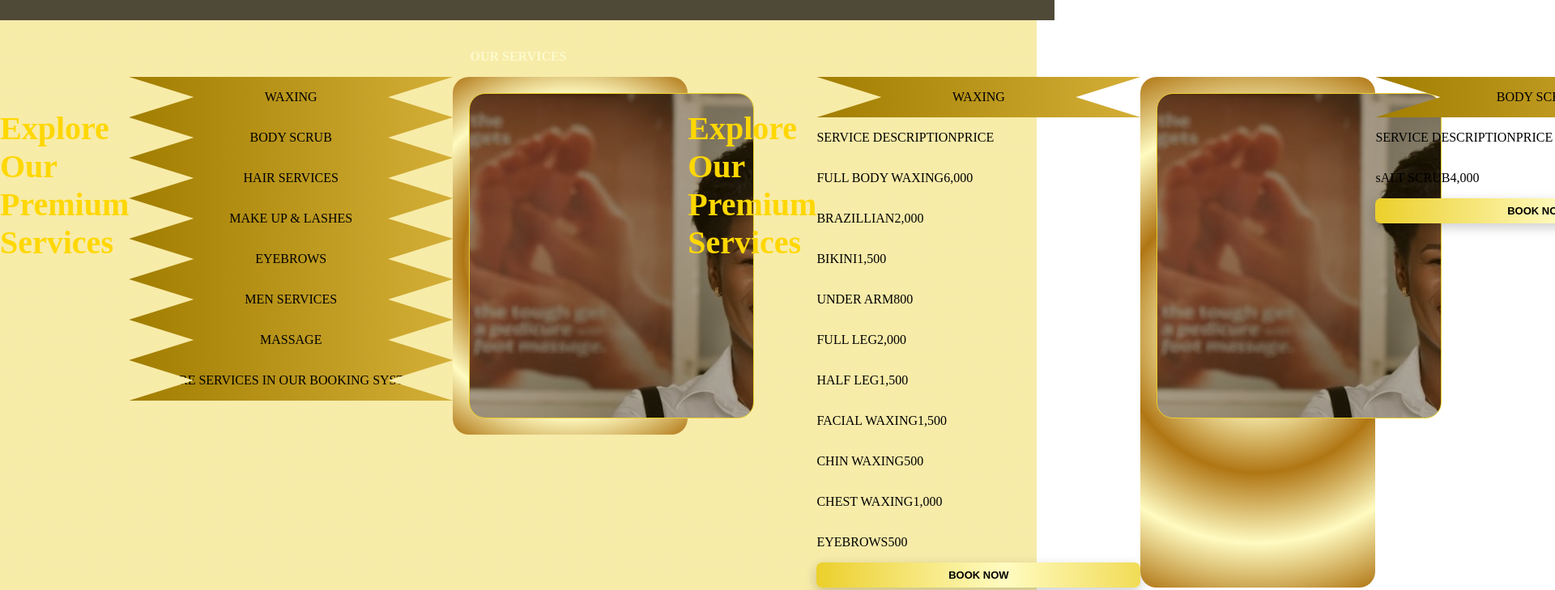
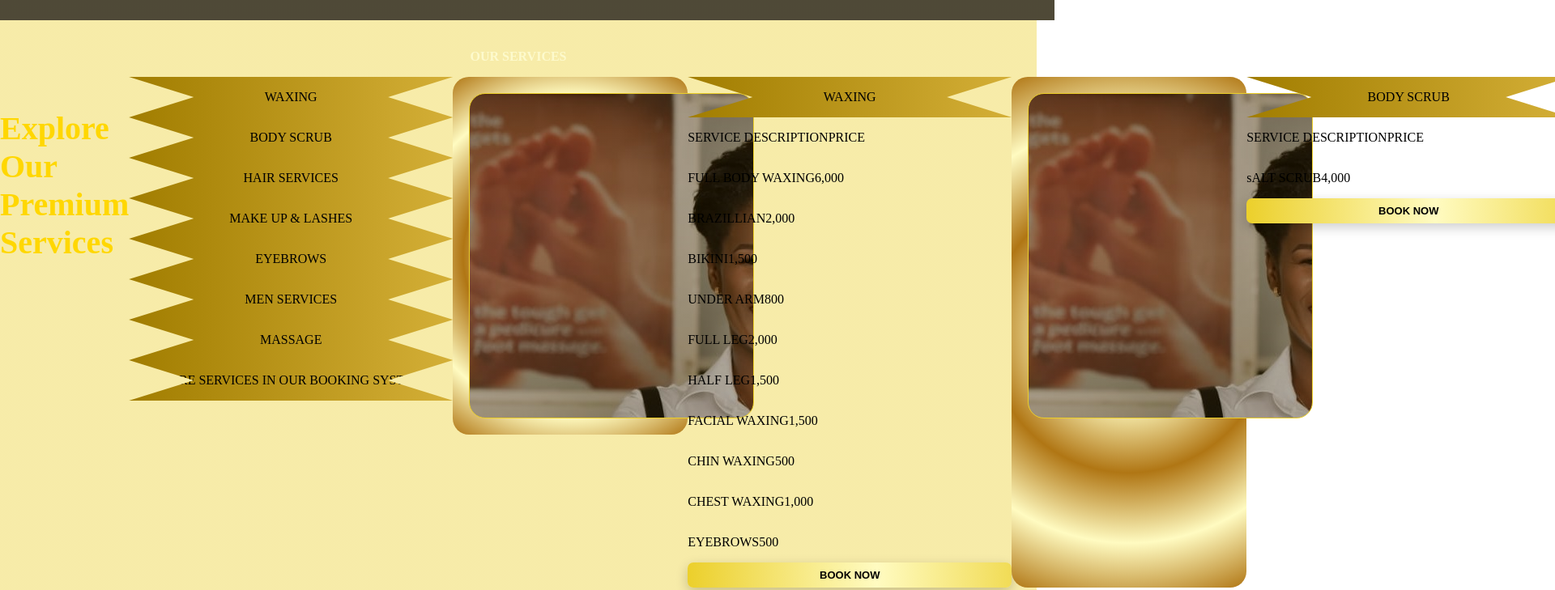
Before and after one commit to michaelmungaimaina/elixir-salon-spur, a plain HTML site: page public/index.html in a window 1280 px wide. Shown: the part 1640-2369 px from the top of the page at 81% size, 1920 px wide, since content can reach past the window. Drawn offline with nearby package versions, Linux system fonts and the light colour scheme; a web font is replaced by a local one.

Commit message:
Update Index file
Remove Header text

```diff
--- a/public/index.html
+++ b/public/index.html
@@ -186,7 +186,6 @@
                 </div>
             </div>
             <div id="serviceWaxing" class="h-layout about-container">
-                <p class="header-text">Explore Our Premium Services</p>
                 <div class="v-layout">
                     <div class="banner">
                         <p>WAXING</p>
```
